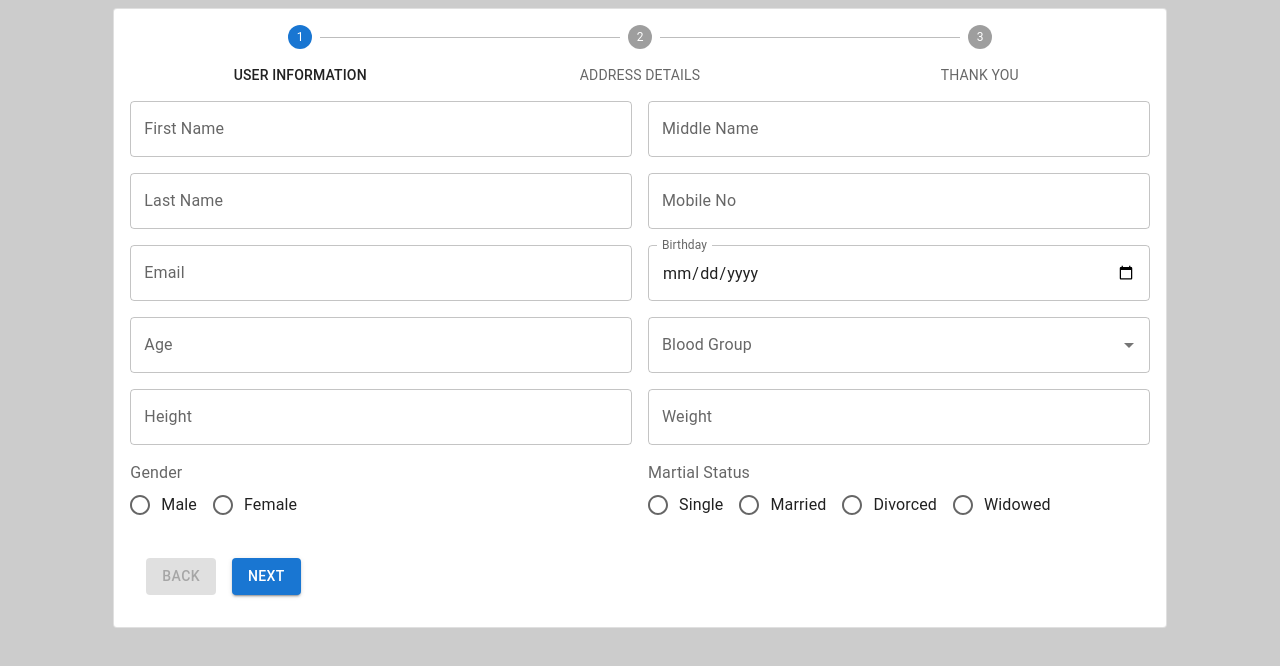
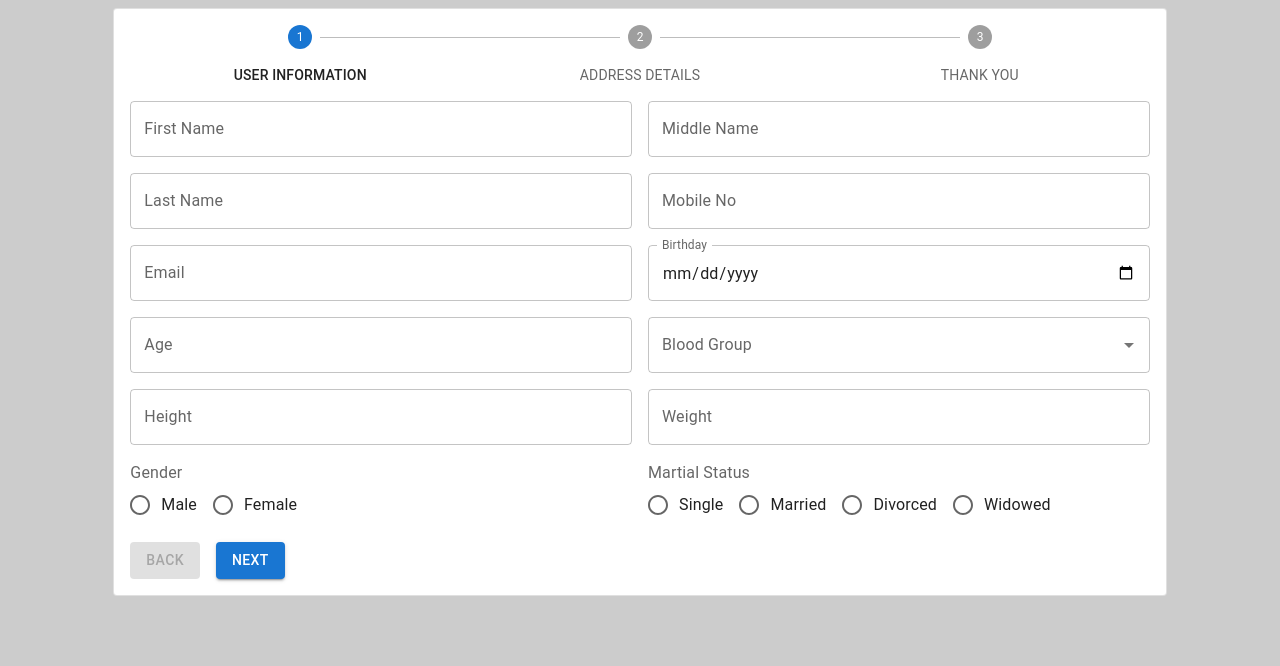
Before and after one commit to qwertyvipul/upforce-stepper, a React (Create React App) app: page / in a window 1280 px wide. Shown: the top 666 px of the page. Built offline with nearby package versions, Linux system fonts and the light colour scheme.

Commit message:
Removed inline style

```diff
--- a/src/components/MyFooter.jsx
+++ b/src/components/MyFooter.jsx
@@ -14,7 +14,7 @@
 
     return (
         <div>
-            <Stack direction="row" spacing={2} style={{ padding: '16px ' }}>
+            <Stack direction="row" spacing={2}>
                 <Button
                     variant="contained"
                     onClick={() => onStepChange(-1)}
```
